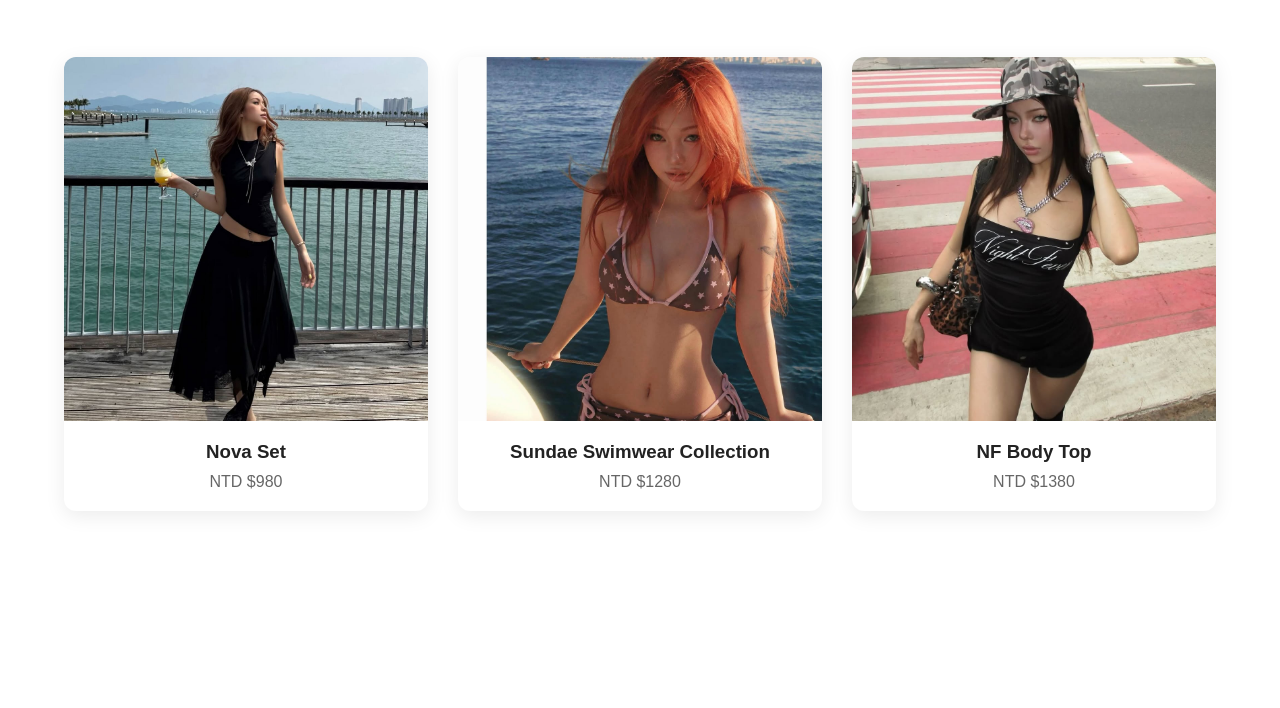
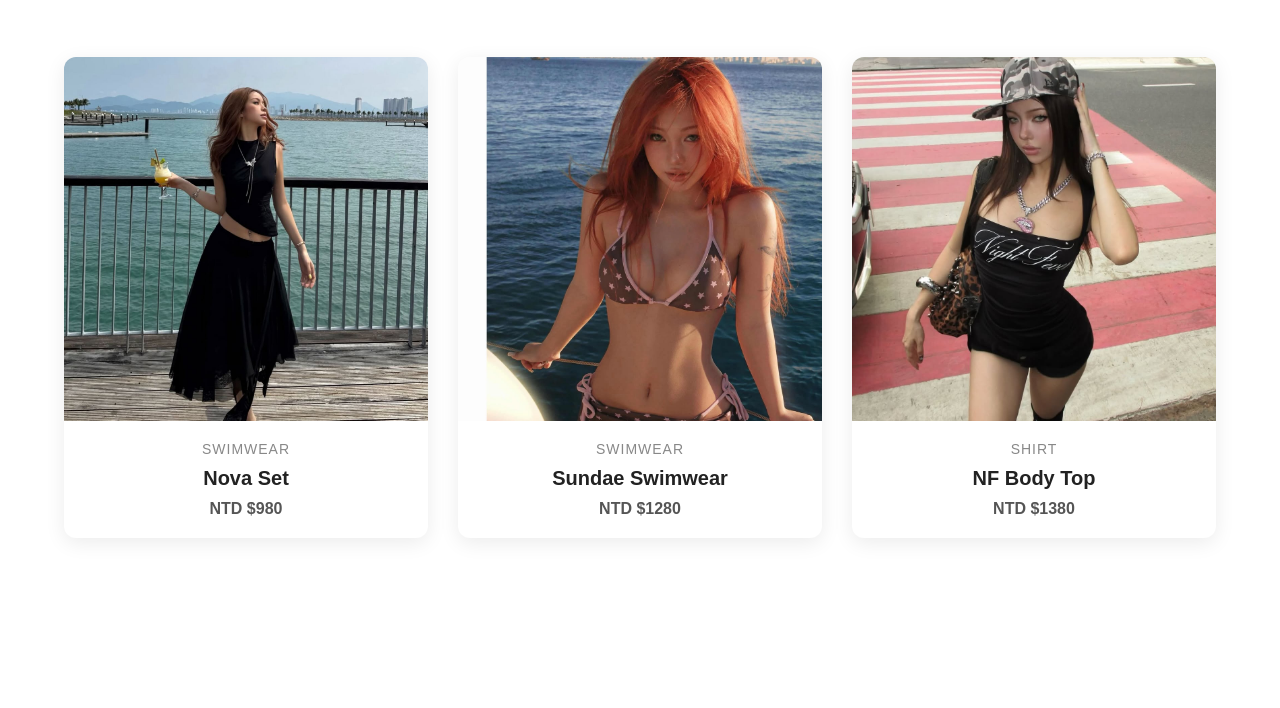
Before and after one commit to Jam00100/my-AVOE-project, a plain HTML site: page index.html in a window 1280 px wide. Shown: the part 668-1376 px from the top of the page. Drawn offline with Linux system fonts and the light colour scheme.

Commit message:
AVOE add HTML CSS JS

```diff
--- a/css/style.css
+++ b/css/style.css
@@ -139,15 +139,26 @@ ul{
 	object-fit:cover;
 }
 
-.product-card h3{
+.product-category{
 	text-align:center;
-	margin:20px 10px 10px;
+	font-size:14px;
+	color:#888;
+	letter-spacing:1px;
+	text-transform:uppercase;
+	margin-top:20px;
 }
 
-.product-card p{
+.product-title{
+	text-align:center;
+	margin:10px 0;
+	font-size:20px;
+}
+
+.product-price{
 	text-align:center;
 	margin-bottom:20px;
-	color:#666;
+	color:#555;
+	font-weight:bold;
 }
 
 #about{
@@ -183,10 +194,15 @@ footer{
 		gap:15px;
 	}
 	.hero-content h1{
-		font-size:42px;
+		/* font-size:42px; */
+		/* 等比例縮放 */
+		font-size: clamp(28px, 5vw, 42px);
 	}
 	.hero-content p{
 		font-size:18px;
+	}
+	#featured h2{
+		font-size: clamp(28px, 5vw, 42px);
 	}
 	.product-grid{
 		grid-template-columns:1fr;
--- a/index.html
+++ b/index.html
@@ -11,151 +11,71 @@
 </head>
 
 <body>
-
 	<!-- ================= Header ================= -->
-
 	<header class="header">
-
 		<div class="container header-container">
-
 			<div class="logo">
 				AVOE
 			</div>
-
 			<nav class="navbar">
-
 				<ul class="nav-links">
-
 					<li><a href="#">Home</a></li>
-
 					<li><a href="#">Collection</a></li>
-
 					<li><a href="#">About</a></li>
-
 					<li><a href="#">Contact</a></li>
-
 					<li><a href="#">Search</a></li>
-
 					<li><a href="#">Cart</a></li>
-
 					<li><a href="#">Login</a></li>
-
 				</ul>
-
 			</nav>
-
 		</div>
-
 	</header>
 
 	<!-- ================= Main ================= -->
-
 	<main>
-
 		<!-- Hero -->
-
 		<section id="hero">
-
 			<div class="container hero-container">
-
 				<div class="hero-content">
-
 					<h1>Summer Collection</h1>
-
 					<p>
 						Discover your perfect swimwear.
 					</p>
-
 					<a href="#" class="btn">
 						Shop Now
 					</a>
-
 				</div>
-
 			</div>
-
 		</section>
 
 		<!-- Featured -->
-
 		<section id="featured">
-
 			<div class="container">
-
 				<h2>Featured Products</h2>
-
-				<div class="product-grid">
-
-					<div class="product-card">
-
-						<img src="./images/Nova_Set/Nova_set_1.jpg" alt="Nova Set">
-
-						<h3>Nova Set</h3>
-
-						<p>NTD $980</p>
-
-					</div>
-
-					<div class="product-card">
-
-						<img src="./images/Sundae_Swimwear_Collection/Sundae_Swimwear_Collection_3.jpg"
-							alt="Sundae Swimwear">
-
-						<h3>Sundae Swimwear Collection</h3>
-
-						<p>NTD $1280</p>
-
-					</div>
-
-					<div class="product-card">
-
-						<img src="./images/NF_BODY_TOP/NF_BODY_TOP_1.jpg"
-							alt="NF Body Top">
-
-						<h3>NF Body Top</h3>
-
-						<p>NTD $1380</p>
-
-					</div>
+				<div class="product-grid" id="product-grid">
 
 				</div>
-
 			</div>
-
 		</section>
 
 		<!-- About -->
-
 		<section id="about">
-
 			<div class="container">
-
 				<h2>About Us</h2>
-
 				<p>
-
 					AVOE offers carefully selected fashion pieces for every season.
-
 				</p>
-
 			</div>
-
 		</section>
-
 	</main>
 
 	<!-- ================= Footer ================= -->
-
 	<footer>
-
 		<p>
-
 			© 2026 AVOE Official
-
 		</p>
 
 	</footer>
-
 	<script src="./js/main.js"></script>
 
 </body>
--- a/js/main.js
+++ b/js/main.js
@@ -0,0 +1,44 @@
+// =============================
+// Featured Products
+// =============================
+
+// 1. 取得商品
+const productGrid = document.getElementById("product-grid");
+
+// 2. 商品資料
+const products = [
+	{
+		name: "Nova Set",
+		category: "Swimwear",
+		price: "NTD $980",
+		image: "./images/Nova_Set/Nova_set_1.jpg"
+	},
+	{
+		name: "Sundae Swimwear",
+		category: "Swimwear",
+		price: "NTD $1280",
+		image: "./images/Sundae_Swimwear_Collection/Sundae_Swimwear_Collection_3.jpg"
+	},
+	{
+		name: "NF Body Top",
+		category: "Shirt",
+		price: "NTD $1380",
+		image: "./images/NF_BODY_TOP/NF_BODY_TOP_1.jpg"
+	}
+];
+
+// 3. 建立商品卡 HTML
+let html = "";
+products.forEach((product) => {
+
+	html += `
+		<div class="product-card">
+			<img src="${product.image}" alt="${product.name}">
+			<p class="product-category"> ${product.category}</p>
+			<h3 class="product-title">${product.name}</h3>
+			<p class="product-price">${product.price}</p>
+		</div>
+	`;
+});
+// 4. 將商品加入畫面
+productGrid.innerHTML = html;
```
